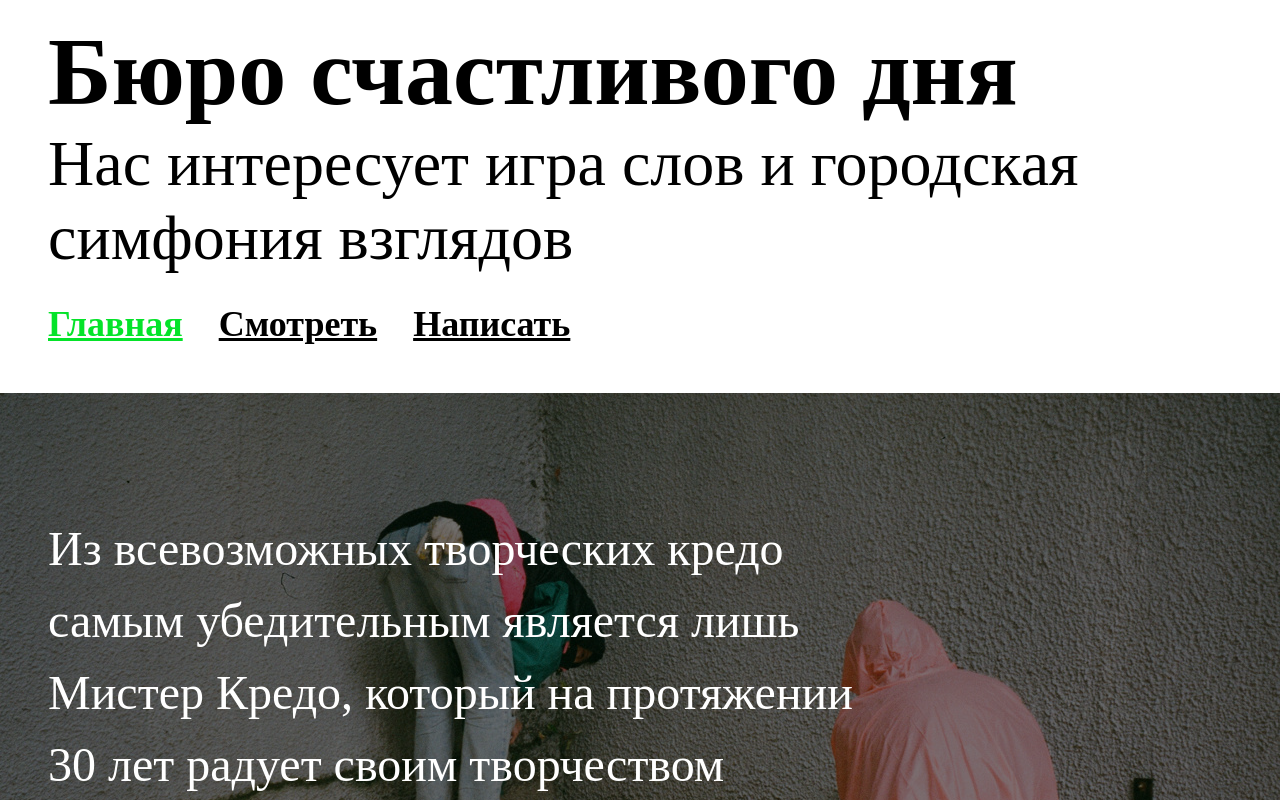
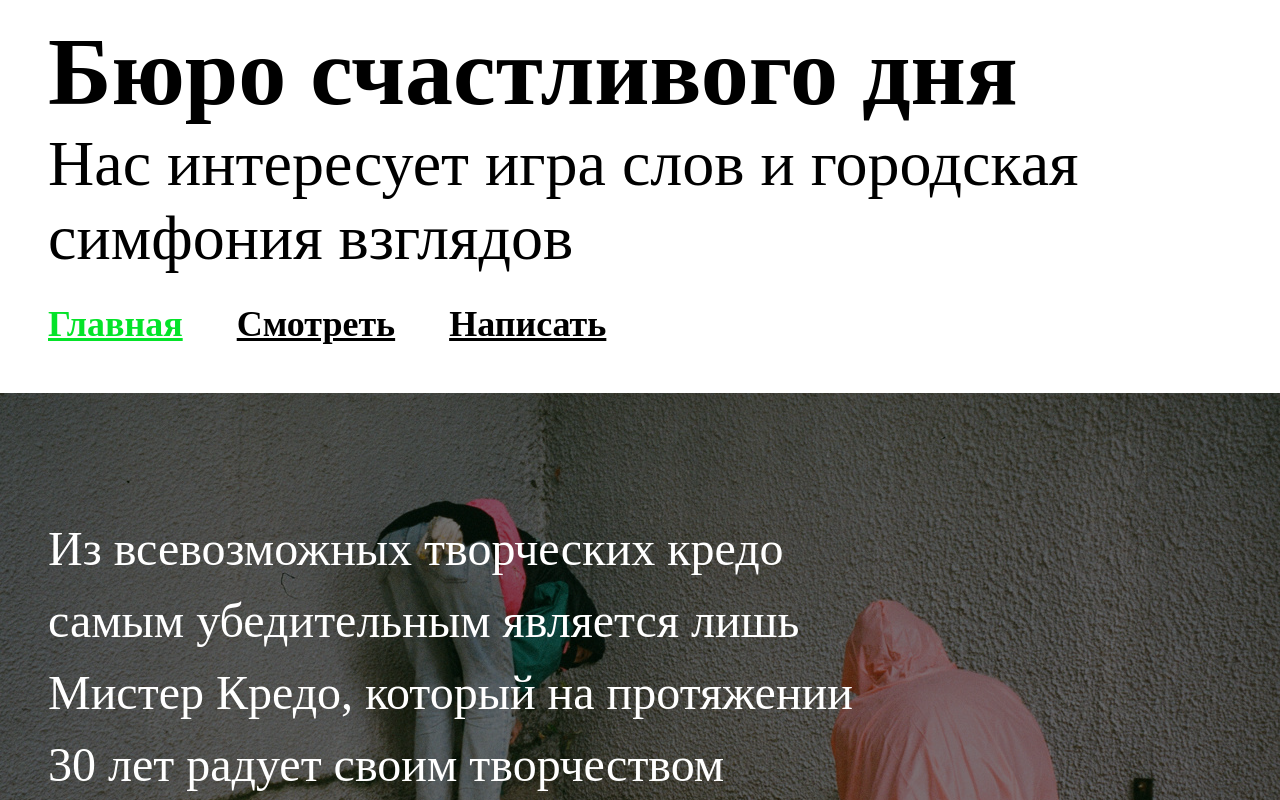
Before and after one commit to rominmx/luckydaybureau, a Vue app: page / in a window 1280 px wide. Shown: the top 800 px of the page. Built offline with nearby package versions, Linux system fonts and the light colour scheme; a web font is replaced by a local one.

Commit message:
Minor: update fonts

```diff
--- a/src/App.vue
+++ b/src/App.vue
@@ -44,7 +44,7 @@
 .navItem {
   color: #000;
   font-weight: 700;
-  margin-right: 1em;
+  margin-right: 1.5em;
 }
 </style>
 
```
